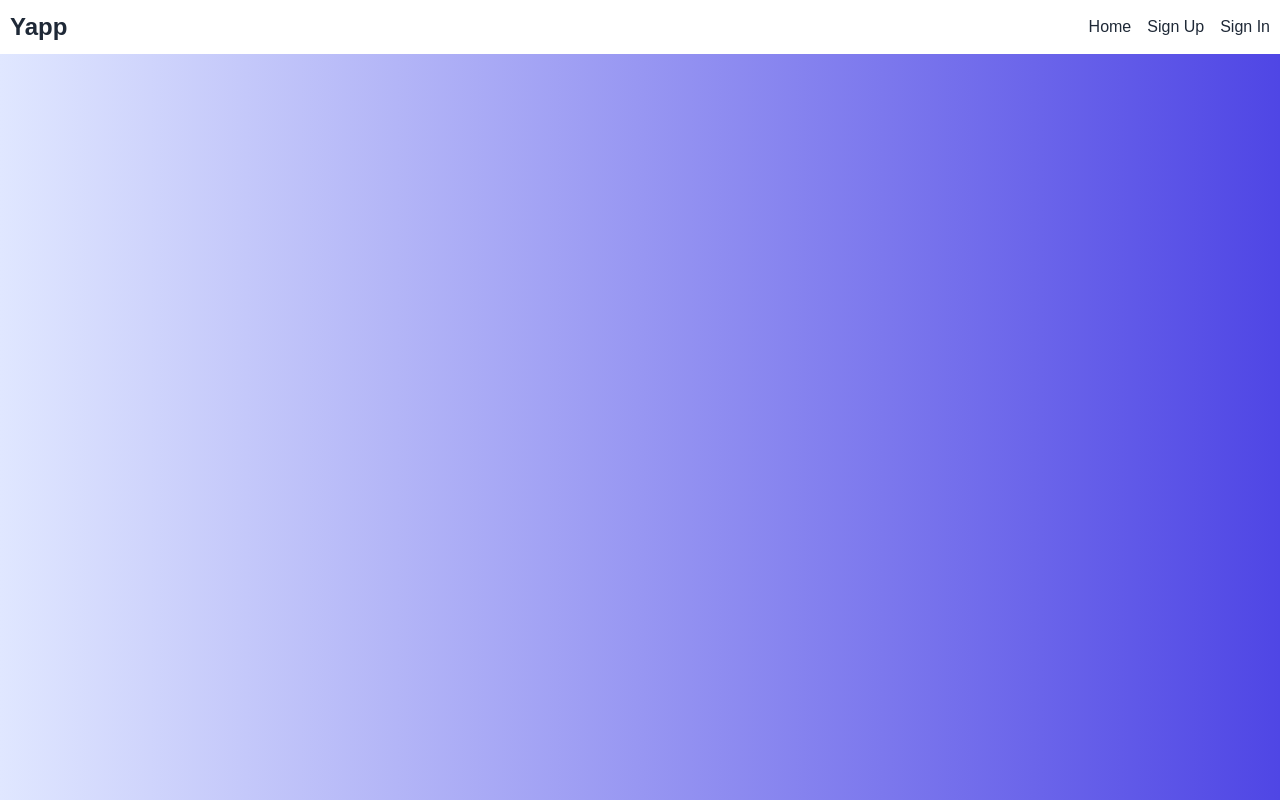
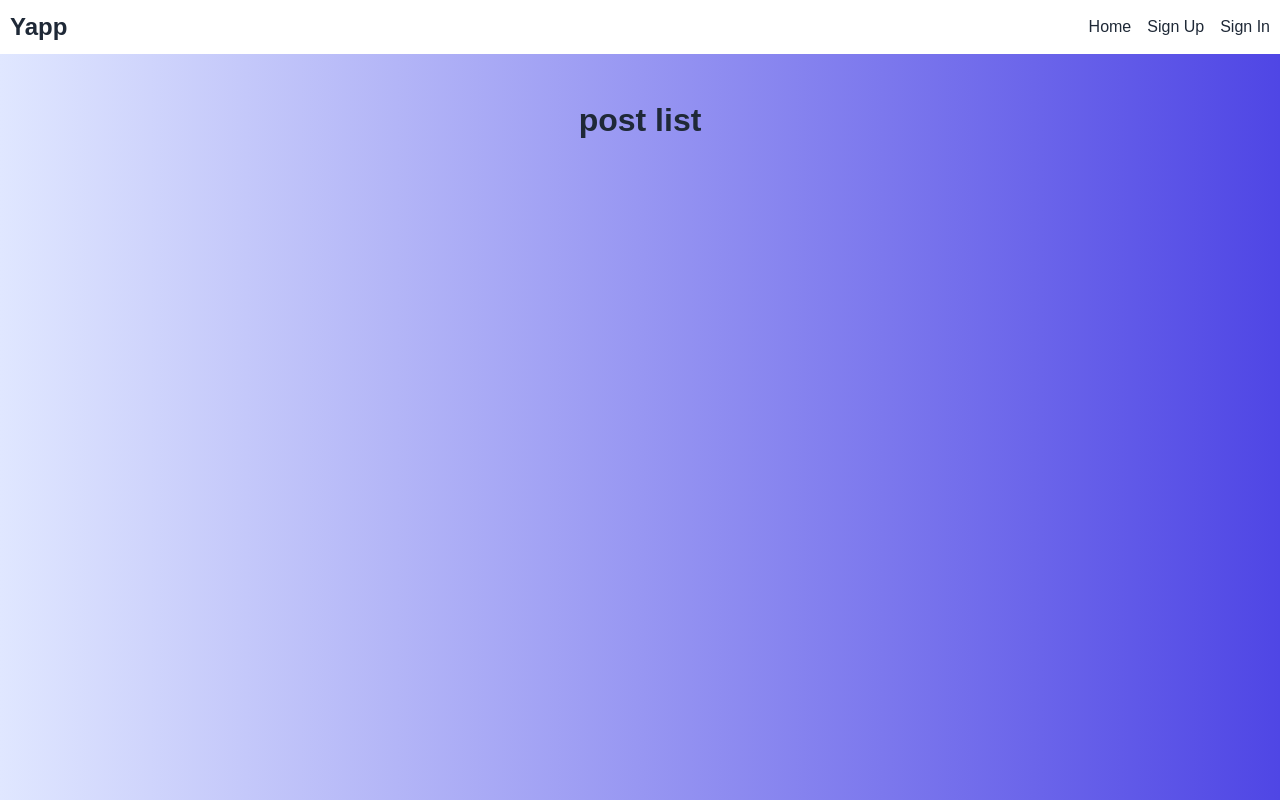
Before and after one commit to fatimaAhmed26/yapp-app-frontend, a React (Vite) app: page /Posts in a window 1280 px wide. Built offline with nearby package versions, Linux system fonts and the light colour scheme; no server answers; a web font is replaced by a local one.

Commit message:
adding the /posts route and the post list page

```diff
--- a/src/App.jsx
+++ b/src/App.jsx
@@ -11,6 +11,7 @@ import EditProfile from "./pages/EditProfile"
 import UserList from "./pages/UserList"
 import * as postService from './services/post'
 import PostForm from "./pages/PostFrom"
+import PostList from "./pages/PostList"
 
 const getUserFromToken = () => {
   const token = localStorage.getItem('token')
@@ -42,6 +43,8 @@ const [posts ,SetPosts] = useState()
         <Route path="/users/:userId/edit" element={<EditProfile user={user} />} />
         <Route path="/users/:userId/followers" element={<UserList type='followers' /> } />
         <Route path="/users/:userId/following" element={<UserList type='following' /> } />
+
+        <Route path="/Posts" element={<PostList posts={posts}/>}/>
         <Route path='/posts/new' element={<PostForm handleAddPost={handleAddPost}/>}/>
       </Routes>
       </main>
--- /dev/null
+++ b/src/pages/PostList.jsx
@@ -0,0 +1,12 @@
+import { Link } from "react-router"
+
+const PostList =()=>{
+
+    return(
+        <main>
+            <h1>post list</h1>
+        </main>
+    )
+
+}
+export default PostList
```
